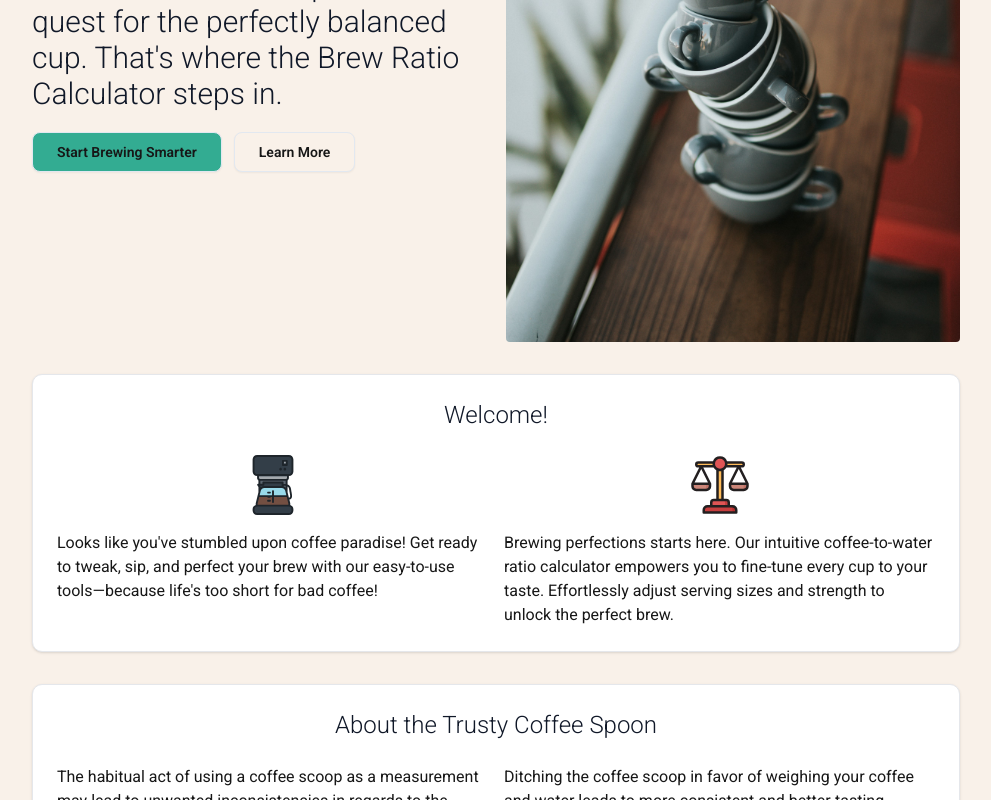
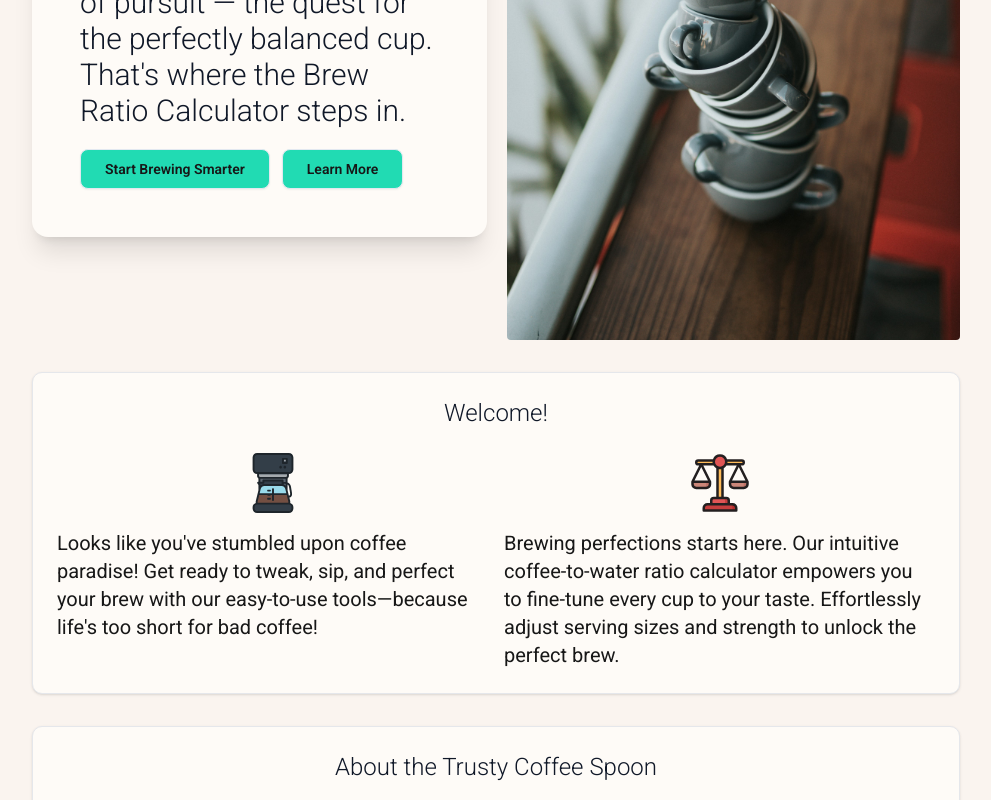
Before and after one commit to MrMarre/BrewMetrics, a Next.js app: page / in a window 1280 px wide. Shown: the part 460-1260 px from the top of the page, without its empty margins (144-1135 px from the left). Built offline with nearby package versions, Linux system fonts and the light colour scheme.

Commit message:
editorial changes regardning font-size in newSectionCard, global.css and hero

```diff
--- a/src/components/common/Hero.tsx
+++ b/src/components/common/Hero.tsx
@@ -6,7 +6,14 @@ import { Heading } from "../ui/heading";
 export default function Hero() {
   return (
     <section className="max-w-full flex flex-col md:flex-row justify-between items-center gap-5 mt-6">
-      <div className="w-full md:w-1/2 flex flex-col gap-5">
+      <div className="w-full md:w-1/2 flex flex-col gap-5 shadow-xl rounded-2xl p-8 md:p-12 bg-[var(--secondary)]">
+        {/* rounded-3xl
+
+          shadow-xl (soft, diffused)
+
+          bg-white or a subtle tinted color (#fefbf7, #faf4ef, etc.)
+
+          p-8 md:p-12 */}
         <article className="flex flex-col gap-5">
           <Heading
             as="h1"
@@ -35,7 +42,7 @@ export default function Hero() {
             asChild
             variant="outline"
             size="lg"
-            className="hidden font-semibold lg:inline-flex"
+            className="hidden bg-[var(--accent)] font-semibold lg:inline-flex"
           >
             <Link href="/about" className="w-full md:w-auto block text-center">
               Learn More
--- a/src/components/common/NewSectionCard.tsx
+++ b/src/components/common/NewSectionCard.tsx
@@ -28,9 +28,9 @@ const NewSectionCard = ({
 }: Props) => (
   <section
     className={clsx(
-      "p-6 bg-[var(--secondary)] rounded-lg shadow-sm hover:shadow-lg transition-shadow duration-300 border border-gray-200 w-full",
+      "p-6 bg-[var(--secondary)] rounded-lg shadow-sm hover:shadow-lg transition-shadow duration-300 border border-gray-200 w-full lg:text-xl",
       !disableDefaultMaxWidth && "max-w-md",
-      className
+      className,
     )}
     {...slotProps?.root}
   >
--- a/src/components/ui/button.tsx
+++ b/src/components/ui/button.tsx
@@ -32,7 +32,7 @@ const buttonVariants = cva(
       variant: "default",
       size: "default",
     },
-  }
+  },
 );
 
 function Button({
--- a/src/pages/calculator/index.tsx
+++ b/src/pages/calculator/index.tsx
@@ -103,7 +103,7 @@ export default function Calculator() {
                 <Button
                   type="button"
                   onClick={() => setShowCustomize((prev) => !prev)}
-                  className="px-3 py-5 mt-4 text-base md:py-4 w-full  border rounded bg-[var(--tertiary)] text-[var(--foreground)] transition-colors duration-300 hover:bg-violet-300"
+                  className="px-3 py-5 mt-4 text-base md:py-4 w-full border rounded bg-[var(--tertiary)] text-[var(--foreground)] transition-colors duration-300 hover:bg-violet-300"
                 >
                   {showCustomize ? "Hide" : "Adjust serving size"}
                 </Button>
@@ -159,7 +159,7 @@ export default function Calculator() {
                     {`${convertWater(
                       waterAmount,
                       watch("waterUnit") ?? "",
-                      2
+                      2,
                     )} ${watch("waterUnit")}`}
                   </p>
                 </CardContent>
--- a/src/pages/index.tsx
+++ b/src/pages/index.tsx
@@ -20,7 +20,7 @@ export default function Home() {
         <NewSectionCard
           title="Welcome!"
           disableDefaultMaxWidth
-          className="max-w-full"
+          className="max-w-full xl:text-xl"
         >
           <article className="grid grid-cols-1 md:grid-cols-2 gap-4">
             <div className="flex  items-center flex-col gap-4">
--- a/src/styles/globals.css
+++ b/src/styles/globals.css
@@ -5,13 +5,14 @@
 @custom-variant dark (&:is(.dark *));
 
 :root {
-  --background: #f9f1e9;
+  --background: #faf4ef;
   --primary: #256d7b;
-  --secondary: #ffffff;
+  --secondary: #fefbf7;
   --tertiary: #ceccf6;
 
-  --accent: #33ac92;
-  --accent-light: #1cc29e;
+  /* --accent: #33ac92; */
+  --accent: #21dbb3;
+  --accent-light: #26efc3;
 
   --foreground: #171717;
 
```
